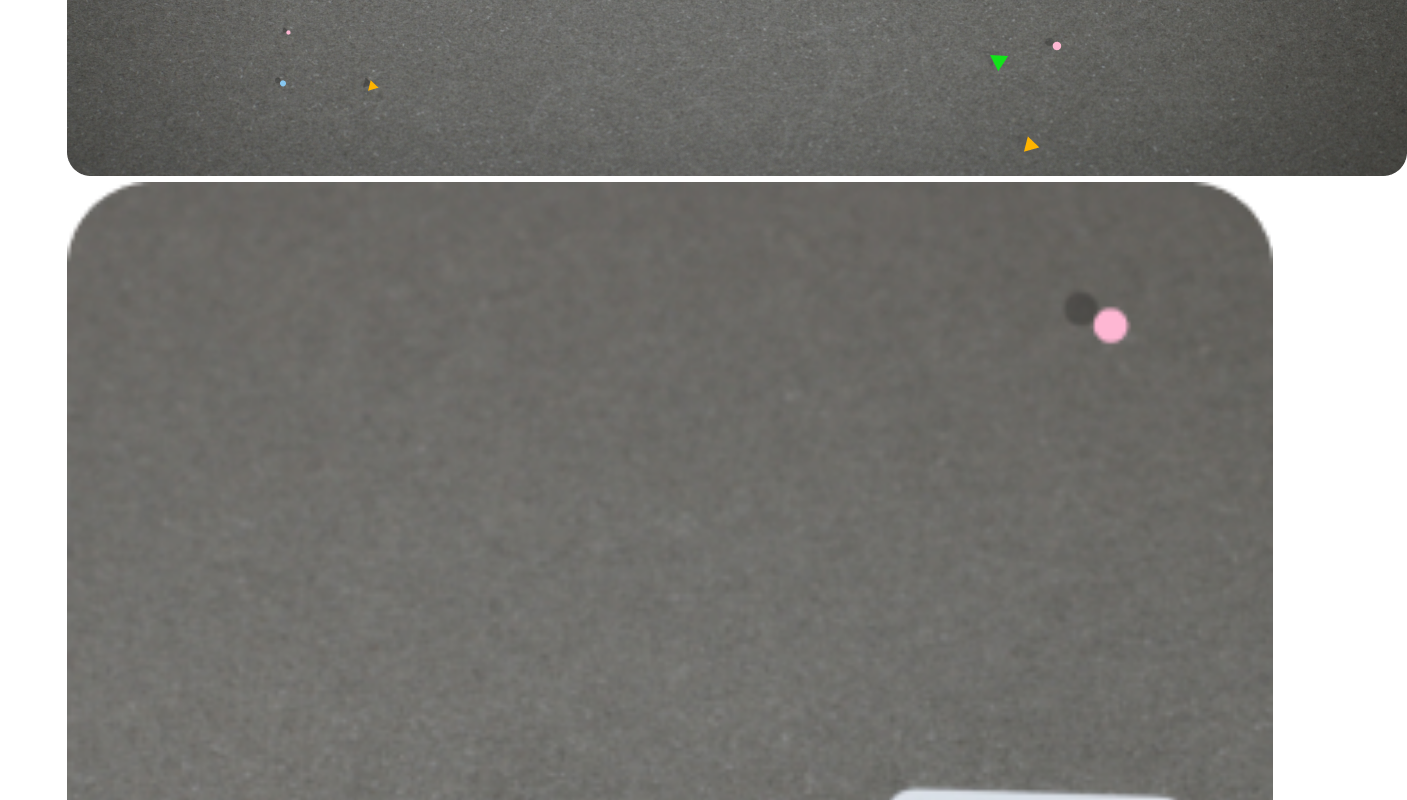
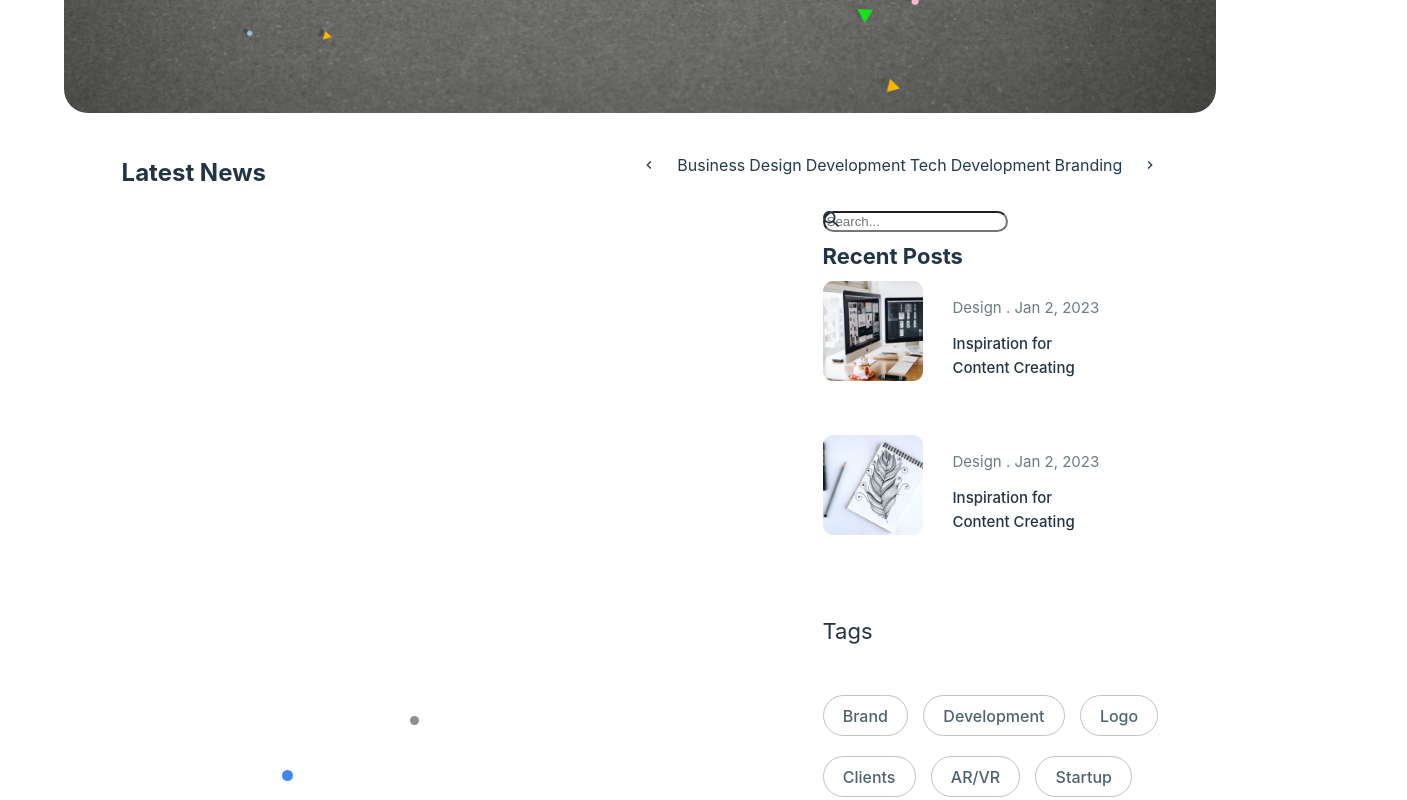
Before and after one commit to ayanwumi101/gdg-ibadan-devwebsite, a React (Vite) app: page /blog in a window 1280 px wide. Shown: the part 400-1200 px from the top of the page, 1407 px wide, since content can reach past the window. Built offline with nearby package versions, Linux system fonts and the light colour scheme; the HTML template or start-up script is replaced by a standard one.

Commit message:
blog page completed

```diff
--- a/src/components/testing/index.jsx
+++ b/src/components/testing/index.jsx
@@ -7,10 +7,10 @@ const Testing = () => {
   return (
     <>
       <Flex
-        columnGap="32px"
-        display={{ base: "block", lg: "flex" }}
+        // columnGap="32px"
+        // display={{ base: "block", lg: "flex" }}
         // pl={{ base: "20px", lg: "0px" }}
-        pr={{ base: "28px", lg: "0px" }}
+        // pr={{ base: "28px", lg: "0px" }}
       >
         <Box>
           <Button color="#E05D2F" backgroundColor="#FCEFEA">
--- a/src/pages/Homepage/Home.jsx
+++ b/src/pages/Homepage/Home.jsx
@@ -79,7 +79,7 @@ const Home = () => {
             </Text>{" "}
             website, where tech enthusiasts gather to share ideas and knowledge.
           </Text>
-          <Button bg='#E05D2F' w='210px' h={{ base: '40px', lg: '47px' }} color='white' boxShadow='md'>Join Our Community</Button>
+          <Button bg='#E05D2F' w='210px' h={{ base: '45px', lg: '47px' }} color='white' boxShadow='md'>Join Our Community</Button>
         </Box>
       </Box>
 
--- a/src/pages/blog/index.jsx
+++ b/src/pages/blog/index.jsx
@@ -31,41 +31,23 @@ const Blog = () => {
       <Box
         maxW="100%"
         height="auto"
-        mt={{ base: "5.1rem", lg: "4.5rem" }}
-        ml={{ base: "20px", lg: "50px" }}
-        mr={{ base: "20px", lg: "50px" }}
-        position="relative"
+        mt='7'
       >
-        <Box display={{ base: "none", lg: "block" }}>
+        <Box>
           <Image
             src={BlogImage}
             alt={""}
-            style={{
-              objectFit: "cover",
-              height: "100%",
-            }}
-          />
-        </Box>
-
-        <Box
-          height={{ base: "732px", lg: "auto" }}
-          display={{ base: "block", lg: "none" }}
-        >
-          <Image
-            src={MobileImage}
-            alt={""}
-            style={{
-              height: "100%",
-              width: "100%",
-              maxWidth: "100%",
-            }}
+            objectFit='cover'
+            borderRadius='24px'
+            w='100%'
+            h={{base: '550px', lg: '100%'}}
           />
         </Box>
       </Box>
 
-      <Box pt="76px" pl="121px" display={{ base: "none", lg: "block" }}>
-        <Flex columnGap="243px">
-          <Heading>Latest News</Heading>
+      <Box w='90%' mx='auto' my='16'>
+        <Flex alignItems='center' justifyContent='space-between' flexWrap='wrap'>
+          <Heading mb='4'>Latest News</Heading>
           <Box
             display="flex"
             columnGap="20px"
@@ -73,30 +55,30 @@ const Blog = () => {
             color="#213C4E"
           >
             <ChevronLeftIcon />
-            <Text>Business</Text>
-            <Text>Design</Text>
-            <Text>Development</Text>
-            <Text>Tech</Text>
-            <Text>Development</Text>
-            <Text>Branding</Text>
+            <Box display='flex' alignItems='center' gap={4} w={{base: '250px', lg: 'auto'}} overflow='auto'>
+              <Text>Business</Text>
+              <Text>Design</Text>
+              <Text>Development</Text>
+              <Text>Tech</Text>
+              <Text>Development</Text>
+              <Text>Branding</Text></Box>
             <ChevronRightIcon />
           </Box>
         </Flex>
       </Box>
 
       <Box
-        display={{ base: "block", lg: "flex" }}
-        pl={{ base: "20px", lg: "120px" }}
-        pr={{ base: "28px", lg: "132px" }}
-        columnGap="75px"
-        flexDirection="row-reverse"
+        display='flex'
+        flexDirection='row-reverse'
+        alignItems={{base: 'center', lg: 'flex-start'}}
+        justifyContent={{base: 'center', lg: 'space-between'}}
+        w='90%'
+        mx='auto'
+        flex-flexWrap='wrap'
+        my='8'
       >
-        <Box pt={{ base: "42px", lg: "47px" }}>
-          <Box
-            pl={{ base: "", lg: "40px" }}
-            pt={{ base: "", lg: "40px" }}
-            pr={{ base: "", lg: "40px" }}
-          >
+        <Box>
+          <Box>
             <InputGroup>
               <InputLeftElement
                 pointerEvents="none"
@@ -105,9 +87,10 @@ const Blog = () => {
               <Input placeholder="Search..." borderRadius="24px" />
             </InputGroup>
 
-            <Heading pt={{ base: "32px", lg: "32px" }} pb="32px">
+            <Heading fontSize={22} fontWeight='medium' my='8'>
               Recent Posts
             </Heading>
+
             <Box
               display="flex"
               overflow="hidden"
@@ -115,23 +98,23 @@ const Blog = () => {
               border="none"
               pb="42px"
             >
-              <Image objectFit="cover" src={Design1} alt={""} />
+              <Image objectFit="cover" w='100px' h='100px' src={Design1} alt={""} />
 
               <Box alignSelf="center">
                 <Box>
                   <Text
-                    fontSize="16px"
+                    fontSize="15px"
                     lineHeight="24px"
                     fontWeight="400"
                     color="#6A7C88"
-                    pb="12px"
+                    mb='3'
                   >
                     Design . Jan 2, 2023
                   </Text>
 
                   <Heading
-                    fontSize="16px"
-                    lineHeight="20px"
+                    fontSize="15px"
+                    lineHeight="24px"
                     fontWeight="500"
                     width="154px"
                   >
@@ -148,23 +131,23 @@ const Blog = () => {
               border="none"
               pb="52px"
             >
-              <Image objectFit="cover" src={Design2} alt={""} />
+              <Image objectFit="cover" w='100px' h='100px' src={Design2} alt={""} />
 
               <Box alignSelf="center">
                 <Box>
                   <Text
-                    fontSize="16px"
+                    fontSize="15px"
                     lineHeight="24px"
                     fontWeight="400"
                     color="#6A7C88"
-                    pb="12px"
+                    mb='3'
                   >
                     Design . Jan 2, 2023
                   </Text>
 
                   <Heading
-                    fontSize="16px"
-                    lineHeight="20px"
+                    fontSize="15px"
+                    lineHeight="24px"
                     fontWeight="500"
                     width="154px"
                   >
@@ -182,6 +165,7 @@ const Blog = () => {
             >
               Tags
             </Heading>
+
             <Box>
               <Flex columnGap="15px" pb="20px">
                 <Button
@@ -264,53 +248,14 @@ const Blog = () => {
                 </Button>
               </Flex>
             </Box>
-          </Box>
-        </Box>
 
-        <Box pt="46px" display={{ base: "block", lg: "none" }}>
-          <Box display="block">
-            <Heading pb="20px">Latest News</Heading>
-            <Box
-              display="flex"
-              columnGap="20px"
-              alignItems="center"
-              color="#213C4E"
-            >
-              <ChevronLeftIcon />
-              <Text>Business</Text>
-              <Text>Design</Text>
-              <Text>Branding</Text>
-              <ChevronRightIcon />
-            </Box>
           </Box>
         </Box>
 
         <Box>
-          <Box pt={{ base: "48px", lg: "71px" }}>
-            {" "}
-            <Testing />
-          </Box>
-          <Box pt="64px">
-            {" "}
-            <Testing />
-          </Box>
-          <Box pt="64px">
-            {" "}
-            <Testing />
-          </Box>
-          <Box pt="64px">
-            {" "}
-            <Testing />
-          </Box>
-          <Box pt="64px">
-            {" "}
-            <Testing />
-          </Box>
-          <Box pt="64px">
-            {" "}
-            <Testing />
-          </Box>
+
         </Box>
+
       </Box>
     </>
   );
```
